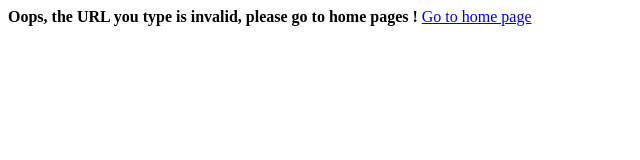
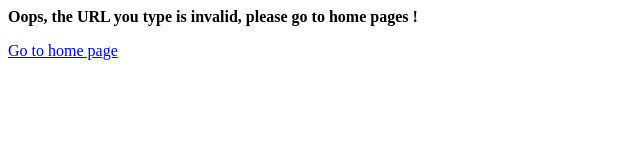
Before and after one commit to khoa-io/khoa-io.github.io, a plain HTML site: page 404.html in a window 1280 px wide. Shown: the whole page, without its empty margins (0-640 px from the left). Drawn offline with Linux system fonts and the light colour scheme.

Commit message:
Update 404-page

```diff
--- a/404.html
+++ b/404.html
@@ -8,7 +8,7 @@
   <body>
   	<div>
   		<b>Oops, the URL you type is invalid, please go to home pages !</b>
-		<a href="http://khoahv.github.io">Go to home page</a>
+		<p><a href="http://khoahv.github.io">Go to home page</a></p>
   	</div>
 
   </body>
```
